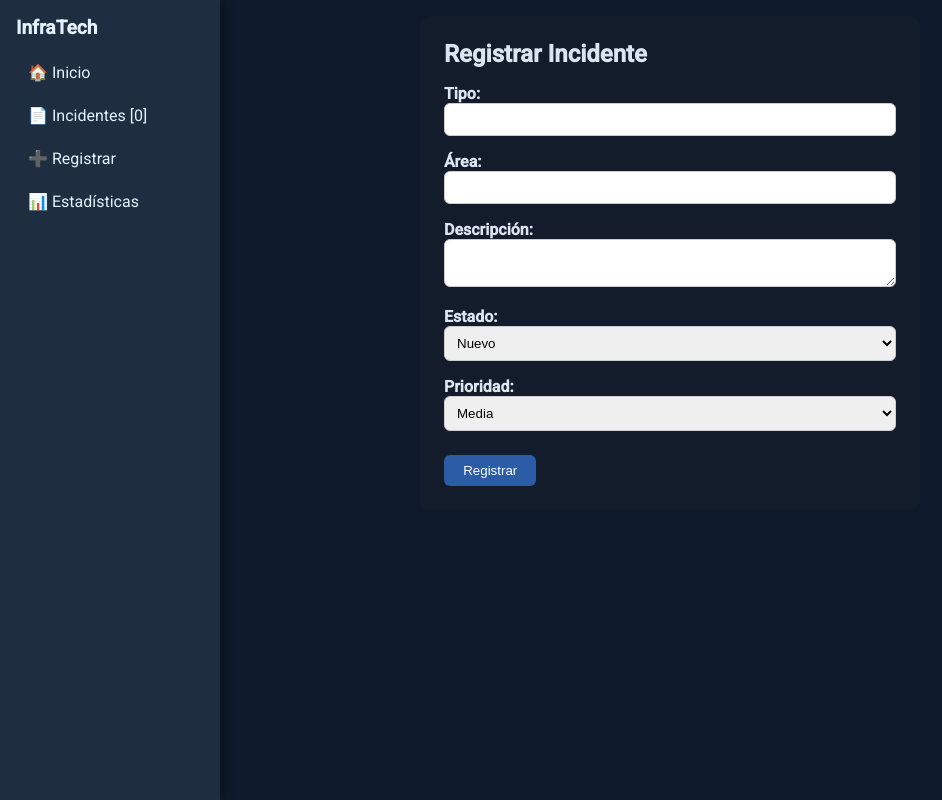
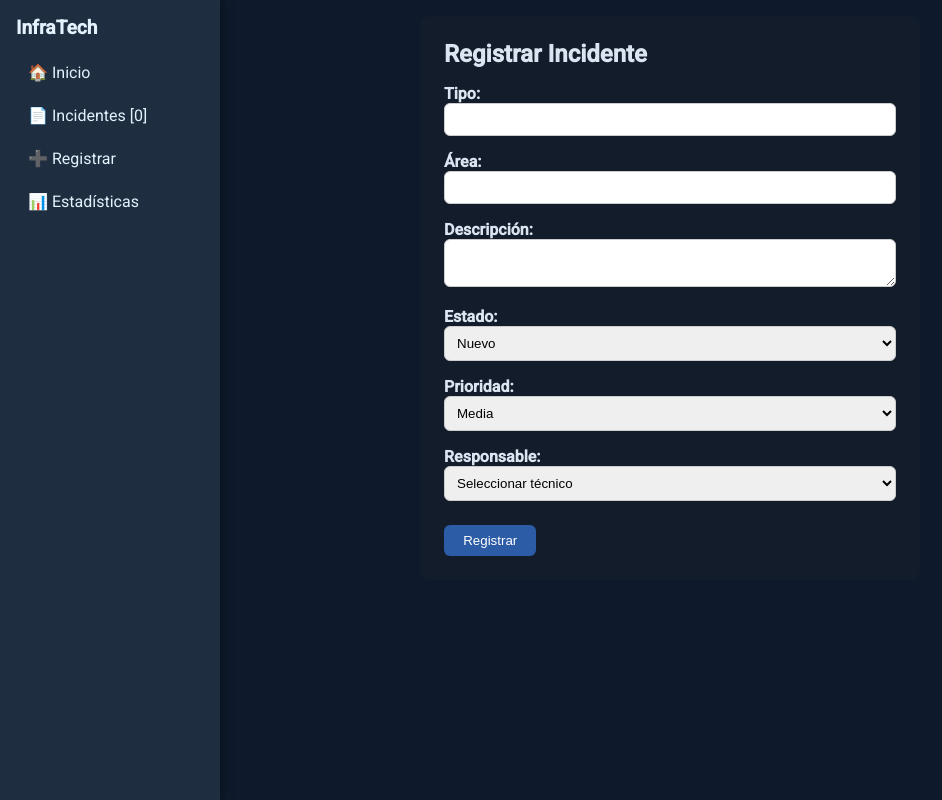
Before and after one commit to AlonsoL-bit/Infratech-S.A, an Angular app in the folder infratech-S.A/: page /registrar in a window 1280 px wide. Shown: the whole page, without its empty margins (0-942 px from the left). Built offline with nearby package versions, Linux system fonts and the light colour scheme.

Commit message:
Asignación de técnico responsable en formulario de incidentes

```diff
--- a/infratech-S.A/angular.json
+++ b/infratech-S.A/angular.json
@@ -2,7 +2,8 @@
   "$schema": "./node_modules/@angular/cli/lib/config/schema.json",
   "version": 1,
   "cli": {
-    "packageManager": "npm"
+    "packageManager": "npm",
+    "analytics": false
   },
   "newProjectRoot": "projects",
   "projects": {
--- a/infratech-S.A/src/app/incident/components/incident-form/incident-form.component.html
+++ b/infratech-S.A/src/app/incident/components/incident-form/incident-form.component.html
@@ -35,6 +35,14 @@
       </select>
     </label>
 
+    <label>
+      Responsable:
+      <select [(ngModel)]="nuevoIncidente.responsable" name="responsable" required>
+        <option value="" disabled selected>Seleccionar técnico</option>
+        <option *ngFor="let t of tecnicos" [value]="t">{{ t }}</option>
+      </select>
+    </label>
+
     <button type="submit" [disabled]="form.invalid">Registrar</button>
   </form>
 </div>
--- a/infratech-S.A/src/app/incident/components/incident-form/incident-form.component.ts
+++ b/infratech-S.A/src/app/incident/components/incident-form/incident-form.component.ts
@@ -18,9 +18,11 @@ export class IncidentFormComponent {
     descripcion: '',
     estado: 'Nuevo',
     prioridad: 'Media',
+    responsable:'',
     fecha: new Date().toISOString().split('T')[0],
   };
 
+  tecnicos: string[] = ['Alonso Labbé', 'Benjamín Barraza', 'Ignacio Neira'];
   incidentService = inject(IncidentService);
   snackBar = inject(MatSnackBar);
 
@@ -40,6 +42,7 @@ export class IncidentFormComponent {
       descripcion: '',
       estado: 'Nuevo',
       prioridad: 'Media',
+      responsable: '',
       fecha: new Date().toISOString().split('T')[0],
     };
   }
--- a/infratech-S.A/src/app/incident/services/incident.service.ts
+++ b/infratech-S.A/src/app/incident/services/incident.service.ts
@@ -8,7 +8,10 @@ export interface Incidente {
   estado: string;
   prioridad: string;
   fecha: string;
+  responsable: string;
+  fechaResolucion?: string;
 }
+
 
 @Injectable({
   providedIn: 'root',
```
